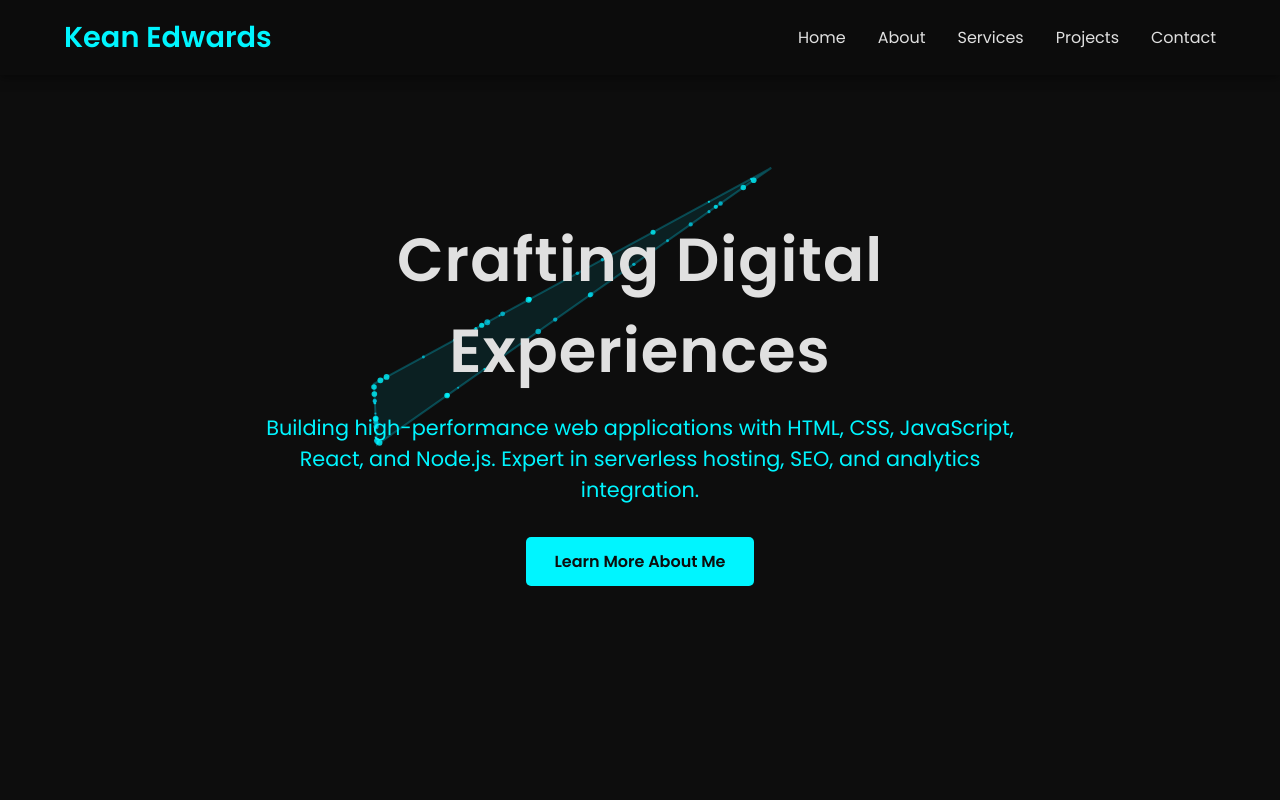
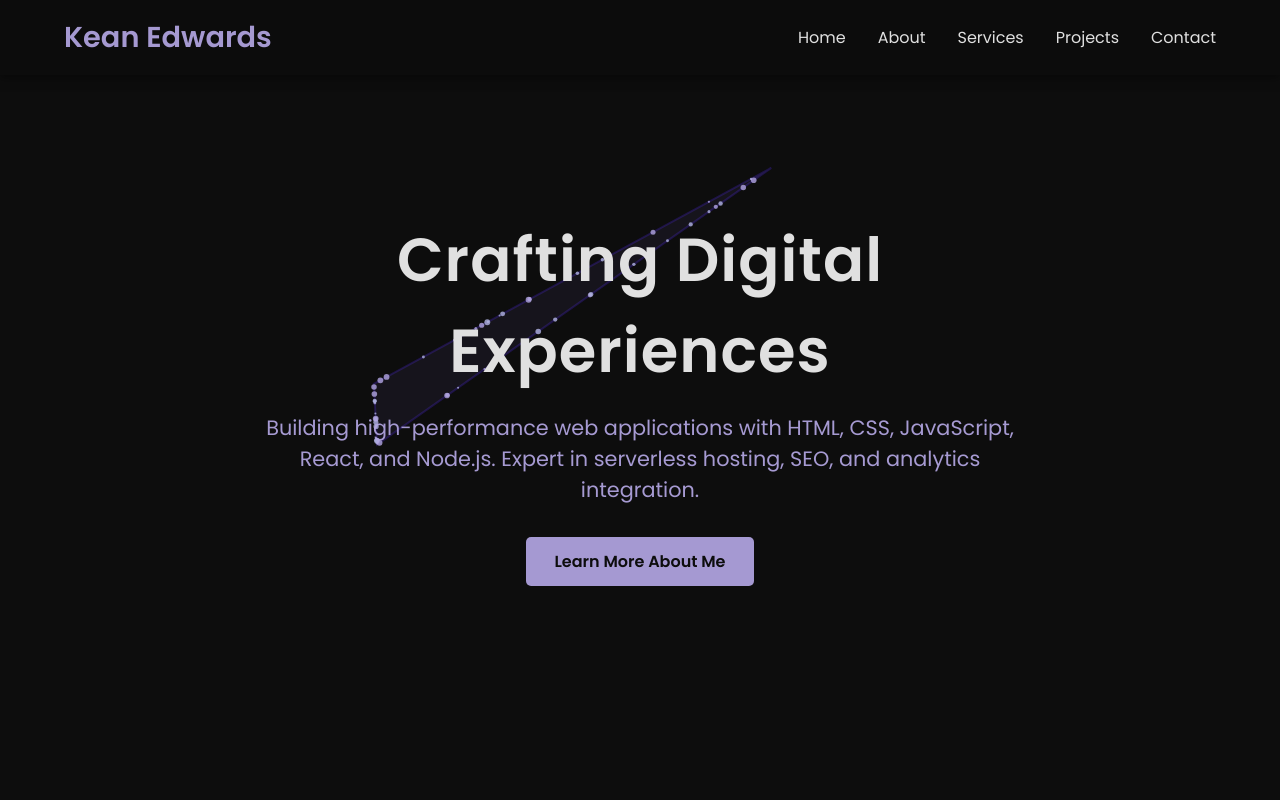
Before and after one commit to keanedwards1/keanedwards, a plain HTML site: page index.html in a window 1280 px wide. Shown: the top 800 px of the page. Drawn offline with nearby package versions, Linux system fonts and the light colour scheme.

Commit message:
changed color theme

```diff
--- a/css/contact.css
+++ b/css/contact.css
@@ -78,7 +78,7 @@
 }
 
 .contact-form button:hover {
-  background: #b9942e; /* slightly darker shade of the accent color */
+  background: rgba(113, 88, 205, 0.926); /* slightly darker shade of the accent color */
 }
 
 /* Multi-Step Form Steps */
--- a/particles.js
+++ b/particles.js
@@ -10,7 +10,10 @@ window.addEventListener('resize', () => {
   initNodes();
 });
 
-const colors = ['rgba(0,245,255,0.8)', 'rgba(0,200,224,0.8)'];
+/* const colors = ['rgba(0,245,255,0.8)', 'rgba(0,200,224,0.8)'];
+ */
+
+const colors = ['rgba(178, 165, 226, 0.8)', 'rgba(178, 180, 226, 0.8)'];
 
 class Node {
   constructor(angleOffset) {
@@ -43,12 +46,12 @@ function drawConnections() {
   ctx.lineTo(positions[1].x, positions[1].y);
   ctx.lineTo(positions[2].x, positions[2].y);
   ctx.closePath();
-  ctx.strokeStyle = 'rgba(0,200,224,0.3)';
+  ctx.strokeStyle = 'rgba(72, 37, 201, 0.3)';
   ctx.lineWidth = 2;
   ctx.stroke();
 
   // Soft fill for a membrane effect
-  ctx.fillStyle = 'rgba(0,200,224,0.1)';
+  ctx.fillStyle = 'rgba(110, 94, 168, 0.1)'; /* rgba(0,200,224,0.1) */
   ctx.fill();
 }
 
--- a/styles.css
+++ b/styles.css
@@ -2,7 +2,9 @@
 :root {
     --primary-bg: #0d0d0d;         /* Deep black for a modern look */
     --secondary-bg: #121212;       /* Slightly lighter dark for cards and sections */
+    --secondary-bg: #131313;
     --accent-color: #00f5ff;        /* Vibrant neon blue */
+    --accent-color: rgba(178, 165, 226, 0.926);
     --text-color: #e0e0e0;          /* Soft off‑white text */
     --transition: all 0.3s ease;
     --container-width: 1200px;
@@ -200,6 +202,7 @@
   .btn:hover {
     transform: translateY(-3px);
     background: #00c0e0; /* Slightly muted on hover */
+    background: rgba(113, 88, 205, 0.926);
   }
 
   /* --- Sections (About, Services, etc.) --- */
```
